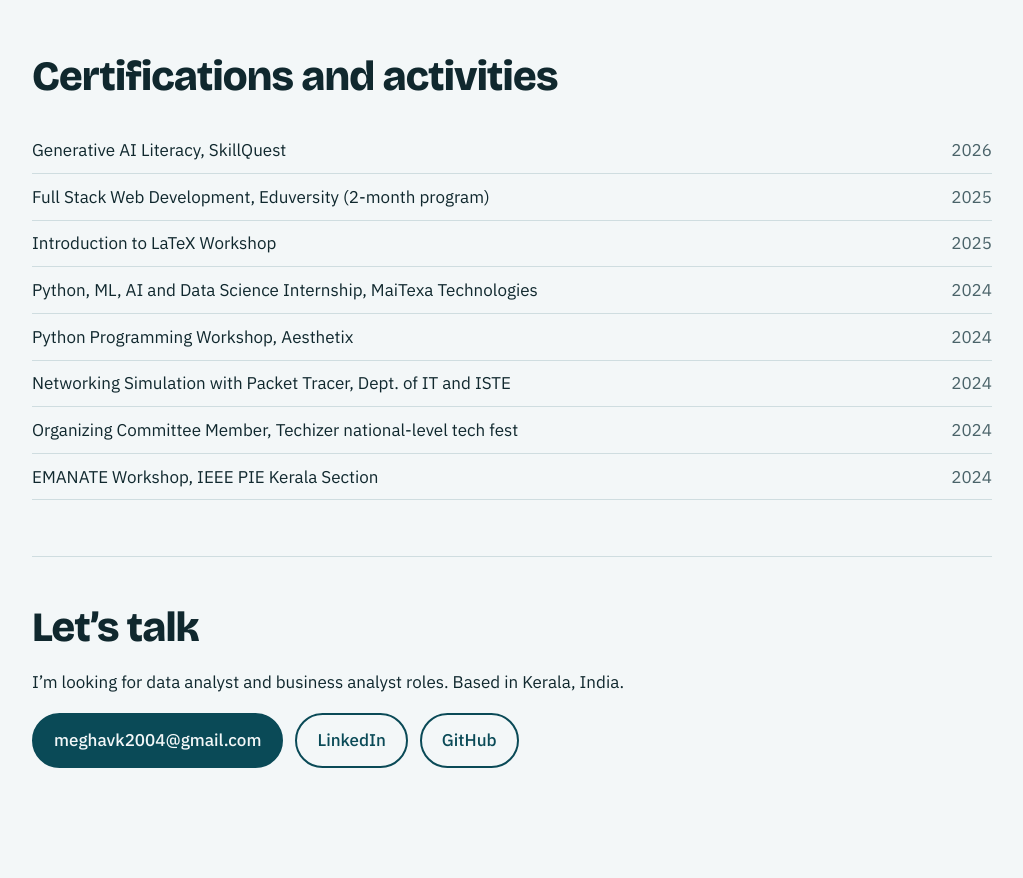
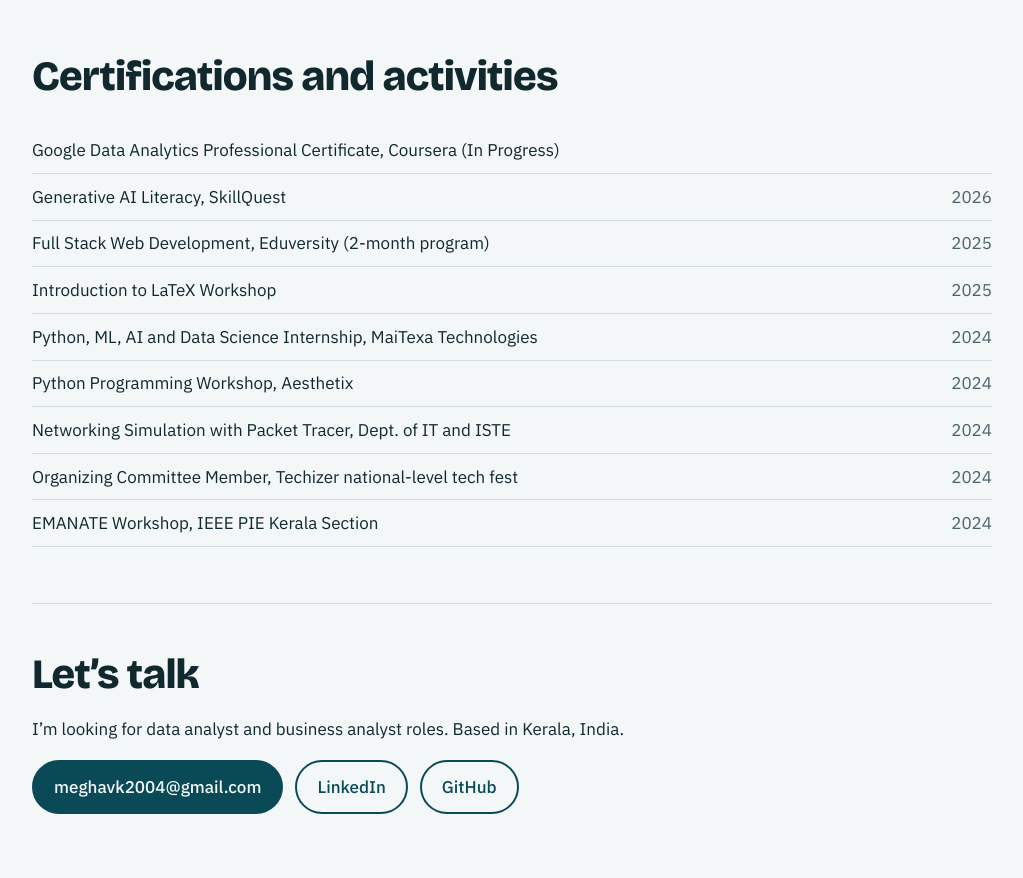
Before and after one commit to meghawwk/meghawwk.github.io, a plain HTML site: page index.html in a window 1280 px wide. Shown: the part 3350-4228 px from the top of the page, without its empty margins (128-1151 px from the left). Before the commit the page ends 4182 px from the top, so only its background shows below. Drawn offline with nearby package versions, Linux system fonts and the light colour scheme.

Commit message:
Update index.html

```diff
--- a/index.html
+++ b/index.html
@@ -210,6 +210,7 @@ footer h2{margin-bottom:1rem}
     <section id="certs">
       <h2>Certifications and activities</h2>
       <ul class="plain">
+        <li>Google Data Analytics Professional Certificate, Coursera (In Progress)</li>
         <li>Generative AI Literacy, SkillQuest<span>2026</span></li>
         <li>Full Stack Web Development, Eduversity (2-month program)<span>2025</span></li>
         <li>Introduction to LaTeX Workshop<span>2025</span></li>
```
